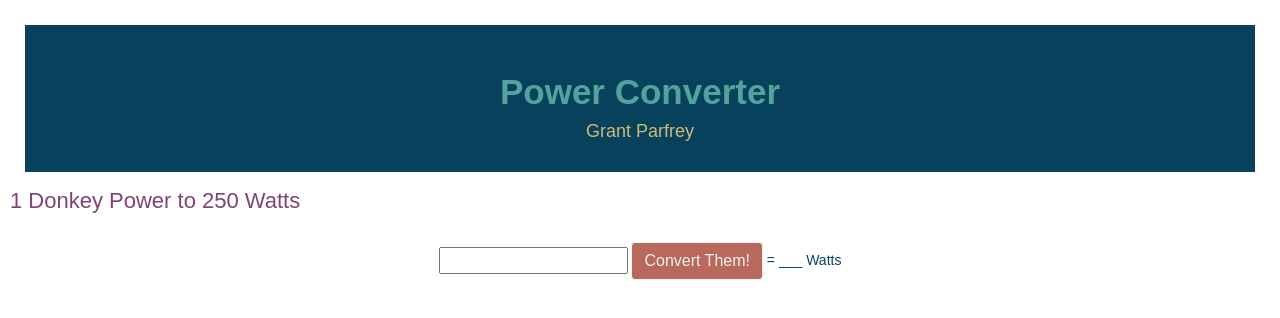
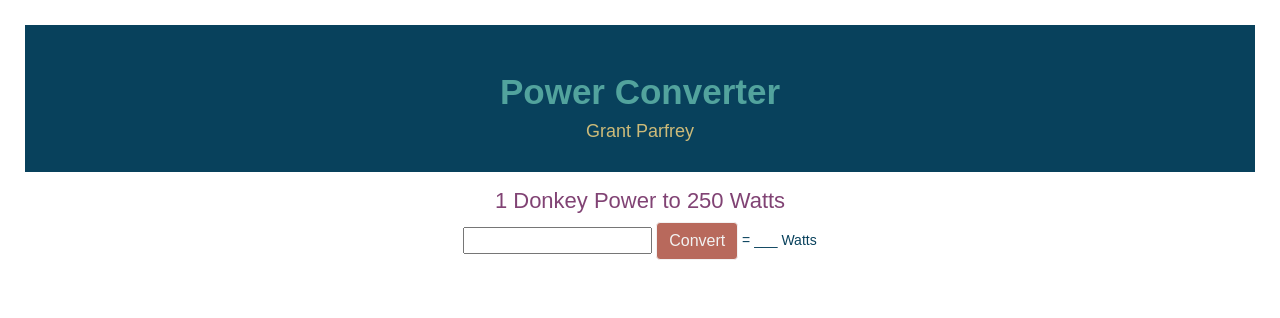
Before and after one commit to sophbohr22/UnitConversion, a plain HTML site: page unitConversionProject/Pages/PowerConversions.html in a window 1280 px wide. Drawn offline with nearby package versions, Linux system fonts and the light colour scheme.

Commit message:
Updated page

```diff
--- a/unitConversionProject/Pages/PowerConversions.html
+++ b/unitConversionProject/Pages/PowerConversions.html
@@ -14,8 +14,8 @@
         <h3 style="text-align: center">Grant Parfrey</h3>
         <p>/</p>
     </div>
-    <div class="row padding:50px" style="text-align: center">
-        <h2>1 Donkey Power to 250 Watts</h2>
+    <div>
+        <h2 style="text-align: center">1 Donkey Power to 250 Watts</h2>
     </div>
     <div class="row">
 
@@ -23,9 +23,9 @@
 
         </div>
         <div class="col-md-8" style="text-align: center">
-            <div id="app" style="padding: 20px;">
+            <div id="app">
                 <input v-model="inputValue">
-                <button v-on:click="buttonClicked" class="btn btn-convert">Convert Them!</button>
+                <button v-on:click="buttonClicked" class="btn btn-convert">Convert</button>
                 <p style="display: inline;"> = {{convertedValue}} Watts</p>
             </div>
         </div>
```
